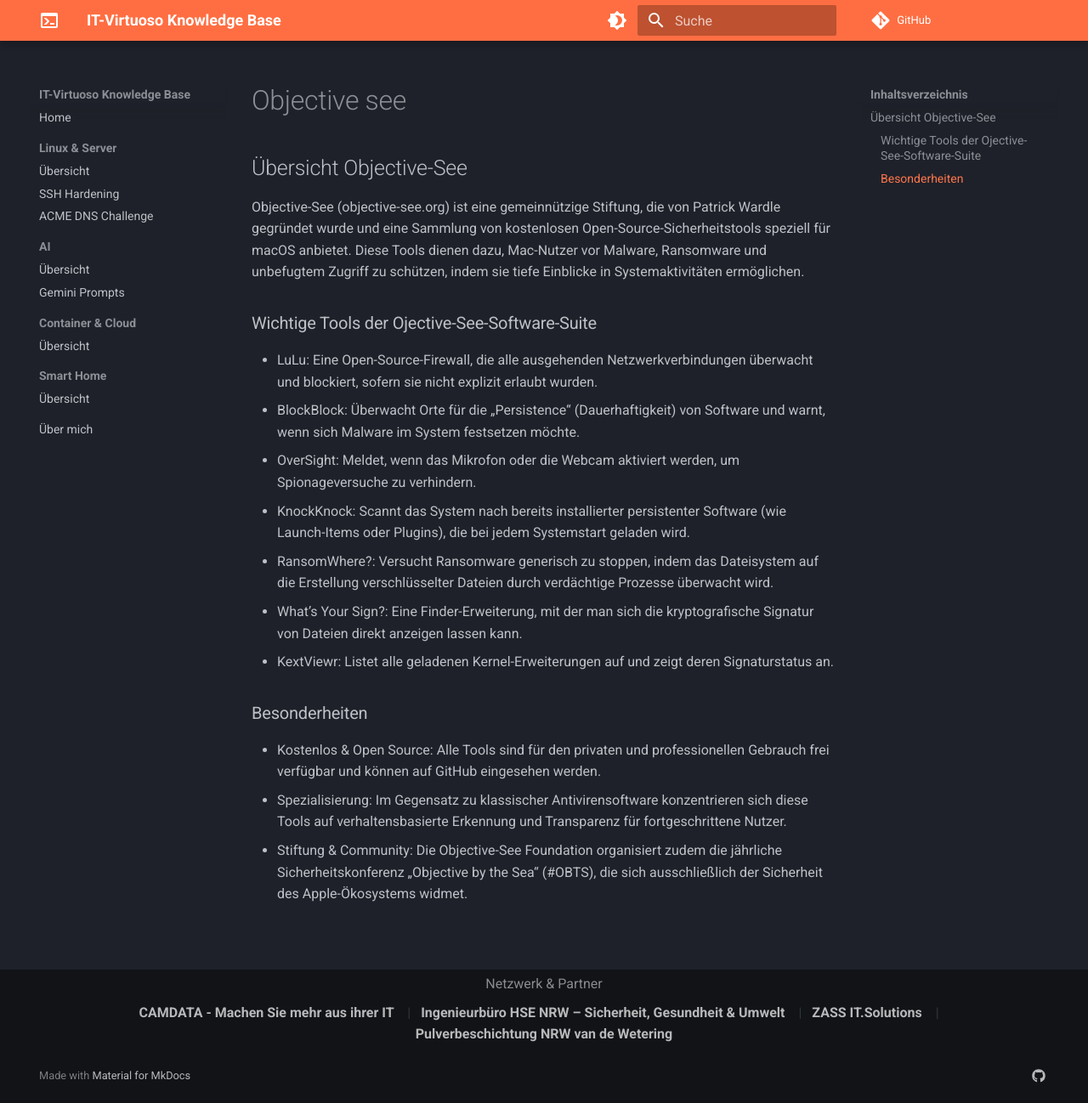
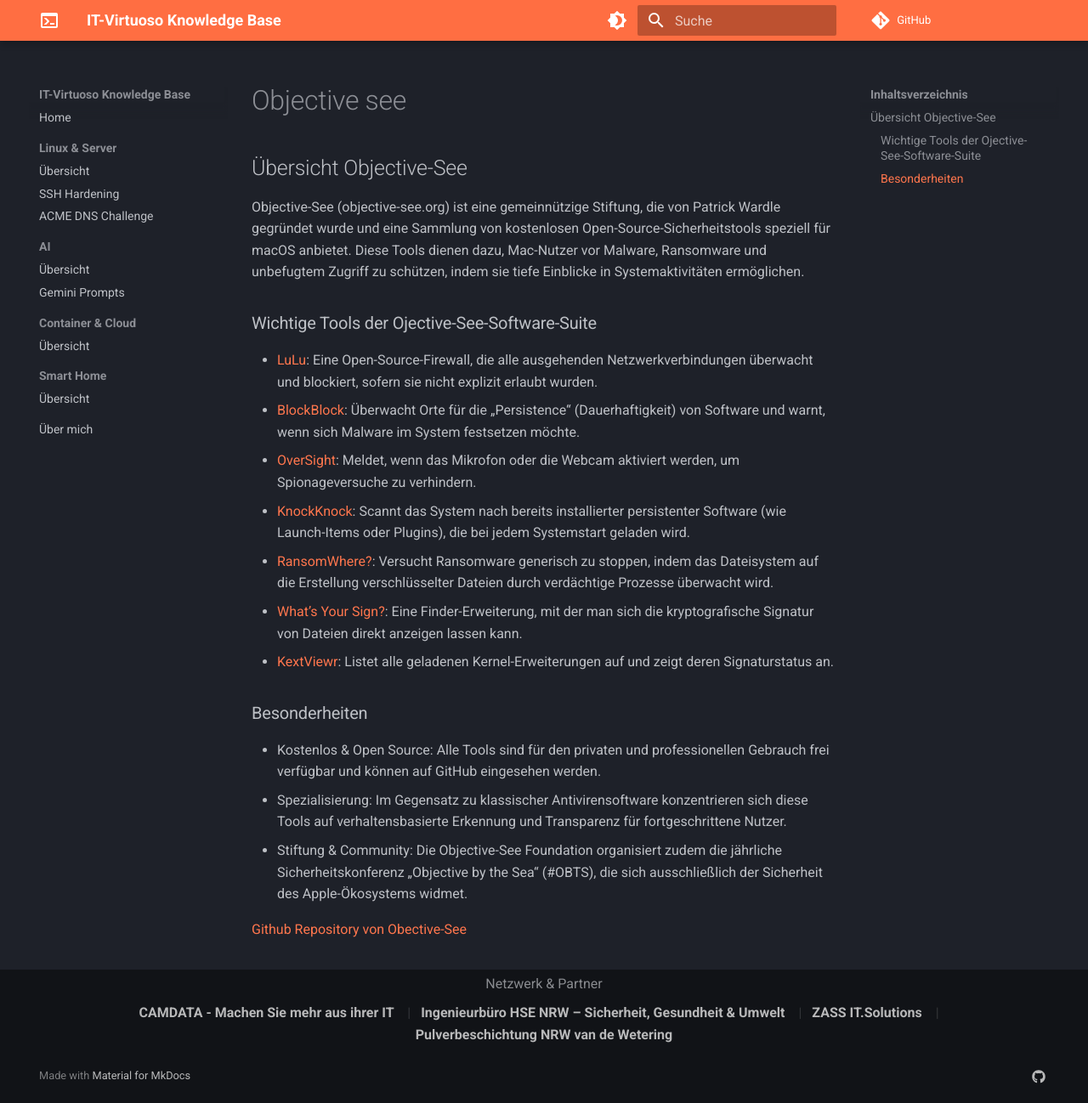
Before and after one commit to rombey86/mkdocs, an MkDocs documentation site: the page built from docs/macOS/objective-see.md, in a window 1280 px wide and 1298 px high. Shown: the whole window at 85% size. Built offline with MkDocs 1.6.1 and Material for MkDocs 9.7.7, drawn with Linux system fonts in a browser that asks for light colours; comment, search, counter and statistics services are not loaded.

Commit message:
Enhance Objective-See documentation with links
Updated tool descriptions with links and added GitHub repository reference.

```diff
--- a/docs/macOS/objective-see.md
+++ b/docs/macOS/objective-see.md
@@ -5,15 +5,18 @@ description: Objective-See (objective-see.org) ist eine gemeinnützige Stiftung,
 Objective-See (objective-see.org) ist eine gemeinnützige Stiftung, die von Patrick Wardle gegründet wurde und eine Sammlung von kostenlosen Open-Source-Sicherheitstools speziell für macOS anbietet. Diese Tools dienen dazu, Mac-Nutzer vor Malware, Ransomware und unbefugtem Zugriff zu schützen, indem sie tiefe Einblicke in Systemaktivitäten ermöglichen.
 
 ### Wichtige Tools der Ojective-See-Software-Suite
-- LuLu: Eine Open-Source-Firewall, die alle ausgehenden Netzwerkverbindungen überwacht und blockiert, sofern sie nicht explizit erlaubt wurden.
-- BlockBlock: Überwacht Orte für die „Persistence“ (Dauerhaftigkeit) von Software und warnt, wenn sich Malware im System festsetzen möchte.
-- OverSight: Meldet, wenn das Mikrofon oder die Webcam aktiviert werden, um Spionageversuche zu verhindern.
-- KnockKnock: Scannt das System nach bereits installierter persistenter Software (wie Launch-Items oder Plugins), die bei jedem Systemstart geladen wird.
-- RansomWhere?: Versucht Ransomware generisch zu stoppen, indem das Dateisystem auf die Erstellung verschlüsselter Dateien durch verdächtige Prozesse überwacht wird.
-- What’s Your Sign?: Eine Finder-Erweiterung, mit der man sich die kryptografische Signatur von Dateien direkt anzeigen lassen kann.
-- KextViewr: Listet alle geladenen Kernel-Erweiterungen auf und zeigt deren Signaturstatus an.
+
+- [LuLu](./lulu.md): Eine Open-Source-Firewall, die alle ausgehenden Netzwerkverbindungen überwacht und blockiert, sofern sie nicht explizit erlaubt wurden.
+- [BlockBlock](./blockblock.md): Überwacht Orte für die „Persistence“ (Dauerhaftigkeit) von Software und warnt, wenn sich Malware im System festsetzen möchte.
+- [OverSight](./oversight.md): Meldet, wenn das Mikrofon oder die Webcam aktiviert werden, um Spionageversuche zu verhindern.
+- [KnockKnock](./knockknock.md): Scannt das System nach bereits installierter persistenter Software (wie Launch-Items oder Plugins), die bei jedem Systemstart geladen wird.
+- [RansomWhere?](./ransomwhere.md): Versucht Ransomware generisch zu stoppen, indem das Dateisystem auf die Erstellung verschlüsselter Dateien durch verdächtige Prozesse überwacht wird.
+- [What’s Your Sign?](./whatsyoursight.md): Eine Finder-Erweiterung, mit der man sich die kryptografische Signatur von Dateien direkt anzeigen lassen kann.
+- [KextViewr](./kextviewr.md): Listet alle geladenen Kernel-Erweiterungen auf und zeigt deren Signaturstatus an.
 
 ### Besonderheiten
 - Kostenlos & Open Source: Alle Tools sind für den privaten und professionellen Gebrauch frei verfügbar und können auf GitHub eingesehen werden.
 - Spezialisierung: Im Gegensatz zu klassischer Antivirensoftware konzentrieren sich diese Tools auf verhaltensbasierte Erkennung und Transparenz für fortgeschrittene Nutzer.
 - Stiftung & Community: Die Objective-See Foundation organisiert zudem die jährliche Sicherheitskonferenz „Objective by the Sea“ (#OBTS), die sich ausschließlich der Sicherheit des Apple-Ökosystems widmet.
+
+[Github Repository von Obective-See](https://github.com/objective-see)
```
